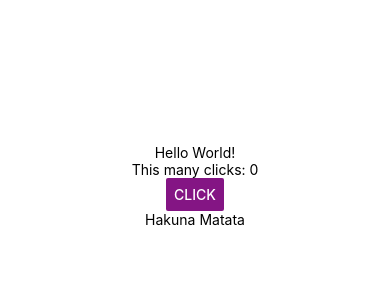
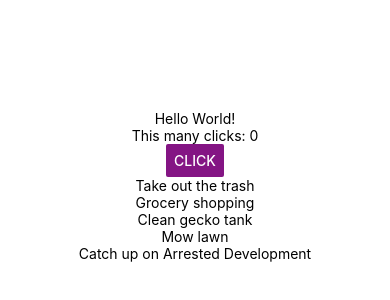
Before and after one commit to ISTTeo/simpleTodoReactNative, a React Native app: screen / in a window 390 px wide. Shown: the part 236-536 px from the top of the page. Built offline with nearby package versions, Linux system fonts and the light colour scheme.

Commit message:
Loads todos from todoData and maps a todoItem for each

```diff
--- a/App.js
+++ b/App.js
@@ -21,6 +21,11 @@ export default class App extends React.Component {
   }
 
   render() {
+    const todoItems = this.state.todos.map( item =>
+      <TodoItem key={item.id} text={item.text}/>
+
+    )
+
     return (
       <View style={styles.container}>
       <Text>Hello World!</Text>
@@ -31,9 +36,9 @@ export default class App extends React.Component {
         color="#841584"
         accessibilityLabel="ClickClickClick"
       />
-      <TodoItem text="Hakuna Matata"/>
+      {todoItems}
       </View>
-    );
+    )
   }
 
 
```
